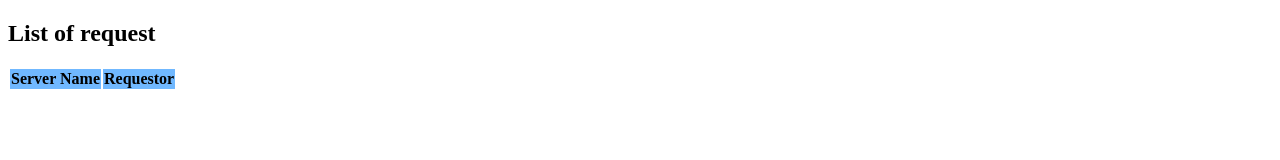
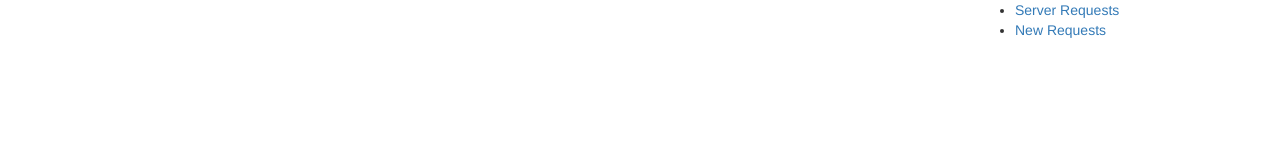
Before and after one commit to Jamason1983/AngularJS-ServerRequest, a website: page src/ServerRequest/wwwroot/Index.html in a window 1280 px wide. Drawn offline with Linux system fonts and the light colour scheme; no server answers.

Commit message:
Add ng-click

```diff
--- a/src/ServerRequest/wwwroot/Index.html
+++ b/src/ServerRequest/wwwroot/Index.html
@@ -8,6 +8,7 @@
     <script src="lib/angular-route/angular-route.min.js"></script>
     <script src="lib/angular-smart-table/dist/smart-table.min.js"></script>
     <script src="app.js"></script>
+    <link href="lib/bootstrap/dist/css/bootstrap.min.css" rel="stylesheet" />
     <style type="text/css">
         #serverRequestTable th {
             background-color:#70B8FF;
@@ -19,21 +20,15 @@
 </head>
 <body ng-app="app">
     <div ng-controller="requestController">
-        <h2>List of request</h2>
-        <table id="serverRequestTable" border="0" st-table="displayedCollection" st-safe-src="itemCollection" st-persist="officeTable" class="table table-condensed">
-            <thead>
-                <tr>
-                    <th st-sort="ServerName">Server Name<i  st-sort="ServerName"></i></th>
-                    <th st-sort="Requestor">Requestor<i st-sort="Requestor"></i></th>
-                </tr>
-            </thead>
-            <tbody>
-                <tr ng-repeat="requestItem in itemCollection">
-                    <td>{{requestItem.ServerName}}</td>
-                    <td>{{requestItem.Requestor}}</td>
-                </tr>
-            </tbody>
-        </table>
+        <div class="col-md-9" id="dvLeftNav">
+            <ng-include src="template"></ng-include>
+        </div>
+        <div class="col-md-3" id="divRightNav">
+            <ul>
+                <li><a href="#" ng-click="$parent.template='/RequestTable.html'">Server Requests</a></li>
+                <li><a href="#" ng-click="$parent.template='/RequestTable.html'">New Requests</a></li>
+            </ul>
+        </div>
     </div>
 </body>
 </html>
```
